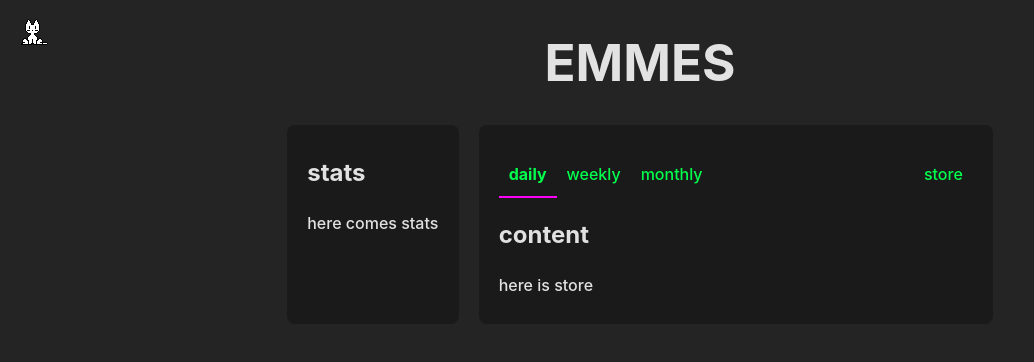
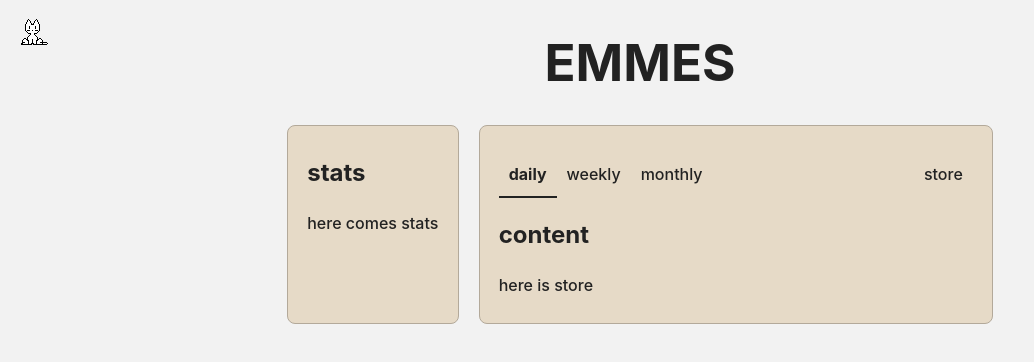
Before and after one commit to spstefan/EMMES, a website built with Vite: page index.html in a window 1280 px wide. Shown: the whole page, without its empty margins (0-1034 px from the left). Built offline with nearby package versions, Linux system fonts and the light colour scheme.

Commit message:
restyle colors

```diff
--- a/style.css
+++ b/style.css
@@ -4,8 +4,8 @@
   font-weight: 400;
 
   color-scheme: light dark;
-  color: rgba(255, 255, 255, 0.87);
-  background-color: #242424;
+  color: #222222;
+  background-color: #f2f2f2;
 
   font-synthesis: none;
   text-rendering: optimizeLegibility;
@@ -49,8 +49,9 @@ h1 {
   font-size: 1em;
   font-weight: 500;
   font-family: inherit;
-  background-color: #1a1a1a;
+  background-color: #e6dac7;
   transition: border-color 0.25s;
+  border-color: #b3a99a;
 }
 
 .nav-bar{
@@ -68,12 +69,12 @@ h1 {
   text-decoration: none; /* Remove default underline */
   padding: 10px;
   display: inline-block;
-  color: #00ff4c;
+  color: #222222;
 }
 
 .tab-button.active {
-  border-bottom: 2px solid #ff00fb; /* Add underline for active tab */
-  font-weight: bold; /* Optional: Make active tab bold */
+  border-bottom: 2px solid #222222; /* Add underline for active tab */
+  font-weight: bold;
 }
 
 .tab-button:hover {
```
